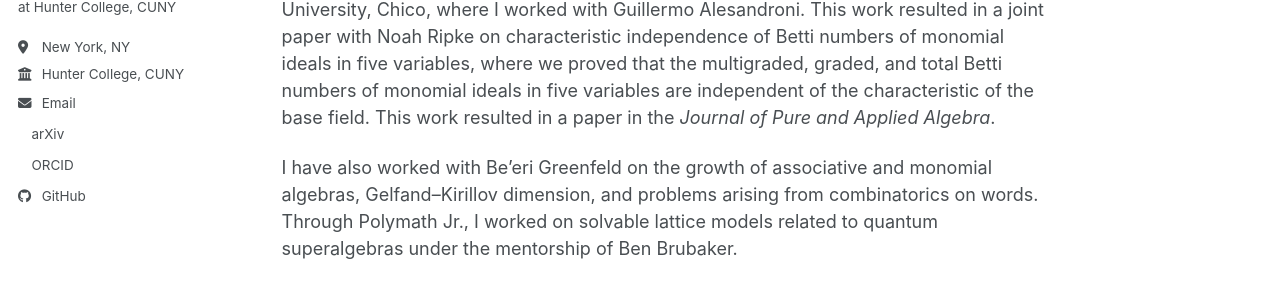
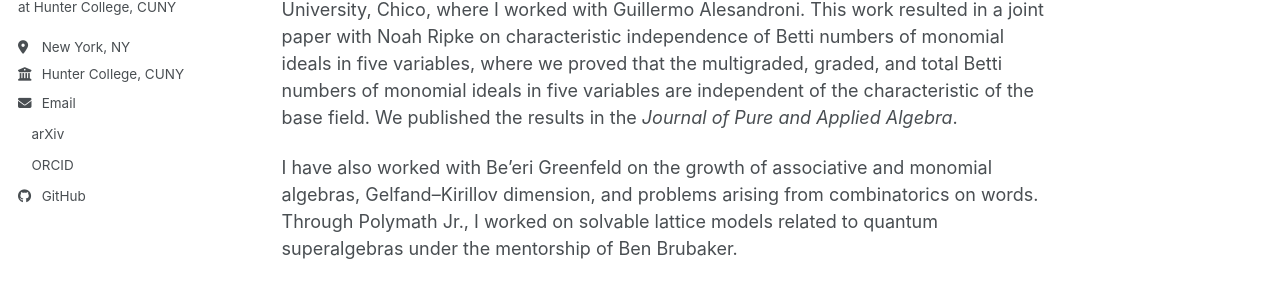
Before and after one commit to pwyoon/pwyoon.github.io, a Jekyll site: the page built from _pages/about.md, in a window 1280 px wide and 1014 px high. Shown: the part 410-700 px from the top of the window. Built offline with Jekyll 4.4.1, drawn with Linux system fonts in a browser that asks for light colours; a style sheet for code colours, icons or effects is not loaded; some of the changed text lies outside the part shown.

Commit message:
Update about.md

```diff
--- a/_pages/about.md
+++ b/_pages/about.md
@@ -18,7 +18,7 @@ During summer 2026, I participated in the NSF REU/RET in Mathematics at
 California State University, Chico, where I worked with Guillermo
 Alesandroni. This work resulted in a joint paper with Noah Ripke on
 characteristic independence of Betti numbers of monomial ideals in five
-variables, where we proved that the multigraded, graded, and total Betti numbers of monomial ideals in five variables are independent of the characteristic of the base field. This work resulted in a paper in the *Journal of Pure and Applied Algebra*.
+variables, where we proved that the multigraded, graded, and total Betti numbers of monomial ideals in five variables are independent of the characteristic of the base field. We published the results in the *Journal of Pure and Applied Algebra*.
 
 I have also worked with Be’eri Greenfeld on the growth of associative and monomial algebras, Gelfand–Kirillov dimension, and problems arising from combinatorics on words. Through Polymath Jr., I worked on solvable lattice models related to quantum superalgebras under the mentorship of Ben Brubaker.
 
```
